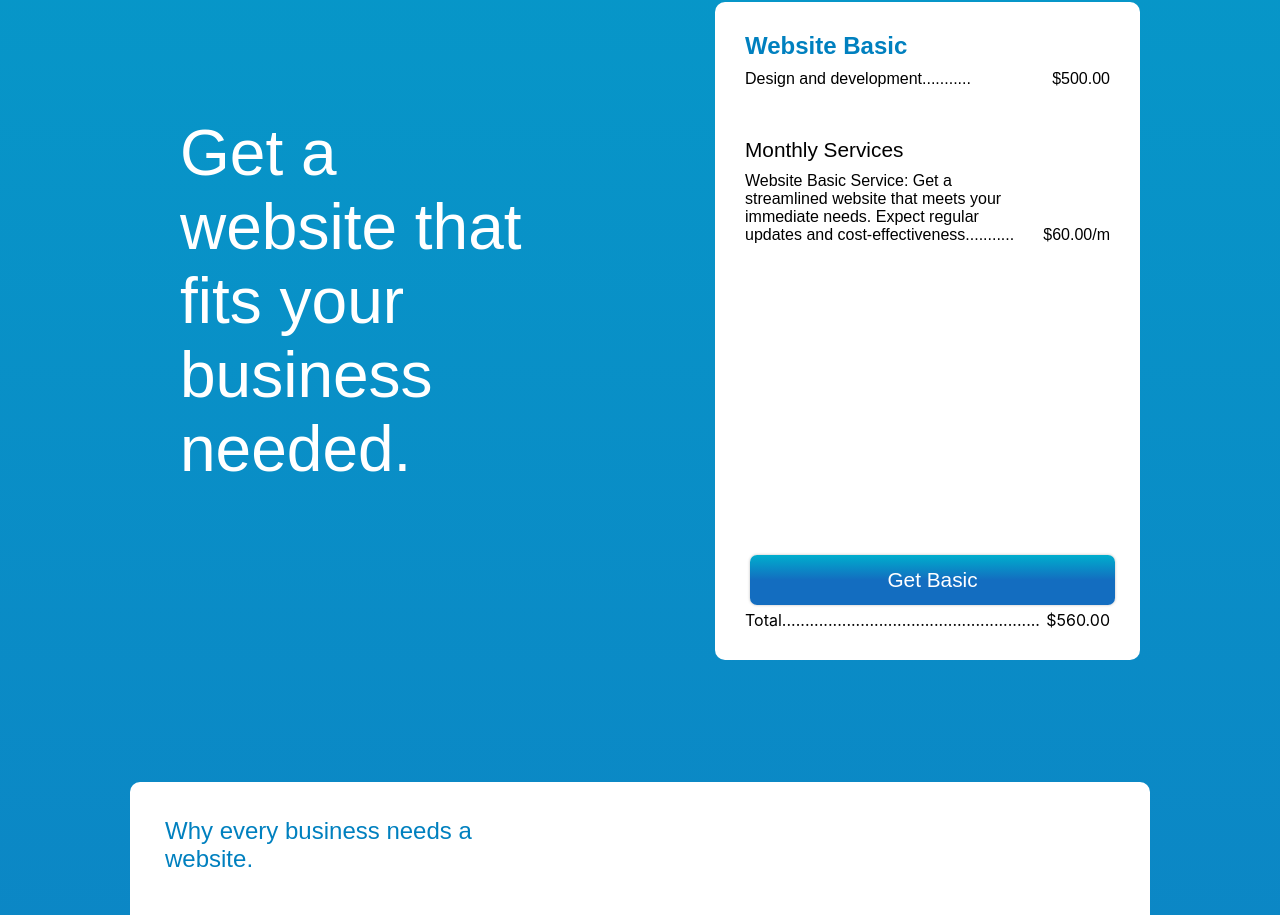
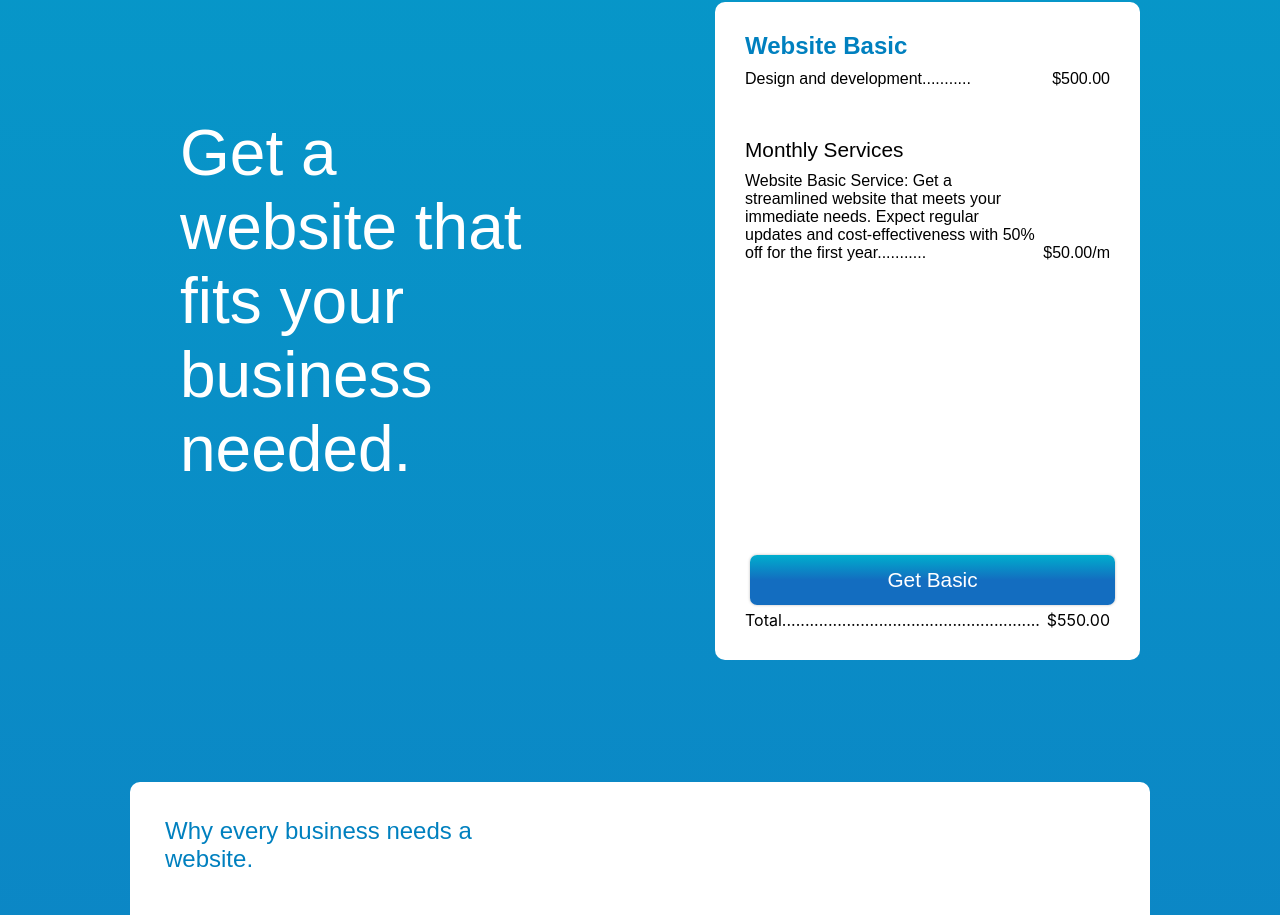
Before and after one commit to louieLouie117/react-portfolio, a React (Create React App) app in the folder client/: page / in a window 1280 px wide. Shown: the part 1468-2383 px from the top of the page. Built offline with nearby package versions, Linux system fonts and the light colour scheme.

Commit message:
BasicServerPriceUpdated

```diff
--- a/client/src/components/LandingPage/Services.jsx
+++ b/client/src/components/LandingPage/Services.jsx
@@ -8,11 +8,11 @@ function Services(props) {
     // service tile
     const [ServiceTile, setServiceTile] = useState('Website Basic');
     // service description
-    const [ServiceDescription, setServiceDescription] = useState('Website Basic Service: Get a streamlined website that meets your immediate needs. Expect regular updates and cost-effectiveness.');
+    const [ServiceDescription, setServiceDescription] = useState('Website Basic Service: Get a streamlined website that meets your immediate needs. Expect regular updates and cost-effectiveness with 50% off for the first year.');
     // service purchase link
-    const [purchaseLink, setPurchaseLink] = useState('https://buy.stripe.com/00geVkg6z6MVgyk009');
+    const [purchaseLink, setPurchaseLink] = useState('https://buy.stripe.com/aEU8wW5rV0oxgyk9AM?prefilled_promo_code=50OFF');
     // monthly service price
-    const [monthlyServicePrice, setMonthlyServicePrice] = useState('60.00');
+    const [monthlyServicePrice, setMonthlyServicePrice] = useState('50.00');
     // purchase button text
     const [purchaseBTNText, setPurchaseBTNText] = useState('Get Basic');
 
@@ -20,7 +20,7 @@ function Services(props) {
     // branding logo integration
     const [brandingLogoIntegration, setBrandingLogoIntegration] = useState({display: 'none'});
     // total amount
-    const [TotalAmount, setTotalAmount] = useState('$560.00');
+    const [TotalAmount, setTotalAmount] = useState('$550.00');
     // analytics integration
     const [analyticsIntegration, setAnalyticsIntegration] = useState({display: 'none'});
     // highlight analytics
@@ -38,13 +38,13 @@ const basicServiceHandler = () => {
     //service tile
     setServiceTile('Basic Website');
     // service description
-    setServiceDescription('Basic: Obtain a streamlined website tailored to your immediate needs.');
+    setServiceDescription('Website Basic Service: Get a streamlined website that meets your immediate needs. Expect regular updates and cost-effectiveness with 50% off for the first year.');
     setBasicServiceBTNStyles({backgroundColor: '#136db0', color: 'white'});
     setPlusServiceBTNStyles({backgroundColor: 'white', color: '#136db0'});
     setPremiumServiceBTNStyles({backgroundColor: 'white', color: '#136db0'});
-    setPurchaseLink('https://buy.stripe.com/00geVkg6z6MVgyk009');
+    setPurchaseLink('https://buy.stripe.com/aEU8wW5rV0oxgyk9AM?prefilled_promo_code=50OFF');
     // set monthly service price
-    setMonthlyServicePrice('60.00');
+    setMonthlyServicePrice('50.00');
     // set purchase button text
     setPurchaseBTNText('Get Basic');
     // payment integration
@@ -52,7 +52,7 @@ const basicServiceHandler = () => {
     setAnalyticsIntegration({display: 'none'});
     setBrandingLogoIntegration({display: 'none'});
 
-    setTotalAmount('$560.00');
+    setTotalAmount('$550.00');
 
 
 }
```
